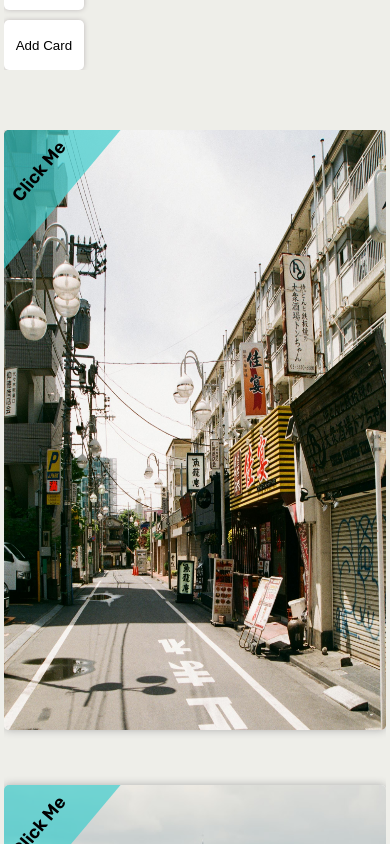
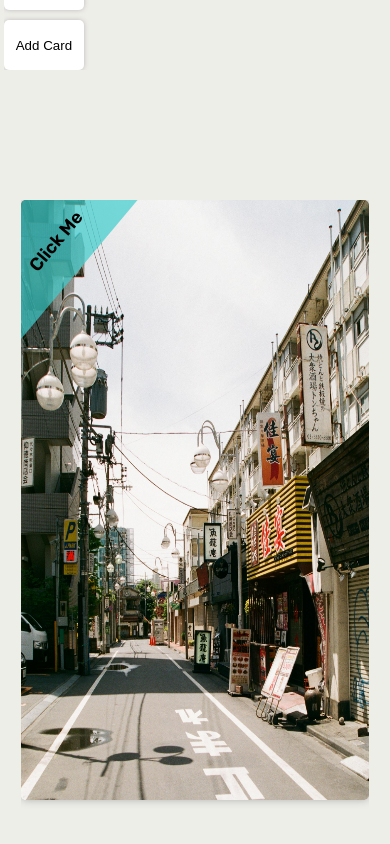
Before and after one commit to giozauta/countries-app, a React (Vite) app: page /en/cards in a window 390 px wide. Shown: the part 1400-2244 px from the top of the page. Built offline with nearby package versions, Linux system fonts and the light colour scheme; data requests are answered from the project's data file.

Commit message:
add editFunctionality

```diff
--- a/src/pages/about/aboutViews.module.css
+++ b/src/pages/about/aboutViews.module.css
@@ -1,5 +1,4 @@
 .aboutViewsBox {
-  border: 2px solid black;
   display: flex;
   justify-content: flex-start;
   align-items: center;
--- a/src/pages/cards/components/list/card-edit-form/CardEditForm.tsx
+++ b/src/pages/cards/components/list/card-edit-form/CardEditForm.tsx
@@ -1,9 +1,10 @@
 import React, { FormEvent, useState, useEffect } from "react";
+import { useParams } from "react-router-dom";
 import styles from "./cardEditForm.module.css";
 
 type CardEditFormProps = {
   onEditSubmit: (updatedData: {
-    id:string;
+    id: string;
     countryNameEn: string;
     countryNameKa: string;
     capitalCityEn: string;
@@ -14,9 +15,9 @@ type CardEditFormProps = {
   id: string;
 };
 
-const CardEditForm: React.FC<CardEditFormProps> = ({onEditSubmit,id}) => {
+const CardEditForm: React.FC<CardEditFormProps> = ({ onEditSubmit, id }) => {
   const [inputState, setInputState] = useState({
-    id:id,
+    id: id,
     countryNameEn: "",
     countryNameKa: "",
     capitalCityEn: "",
@@ -33,14 +34,14 @@ const CardEditForm: React.FC<CardEditFormProps> = ({onEditSubmit,id}) => {
     population: "",
   });
 
-
   const georgianLetters = /^[ა-ჰ\s]*$/;
   const englishLetters = /^[A-Za-z\s]*$/;
+  const {lang} = useParams();
+  const currentLang = lang ?? "en";
 
   useEffect(() => {
     setInputState((prev) => ({ ...prev, id }));
-  }, []);
-
+  }, [id]);
 
   const handleChange = (event: FormEvent<HTMLInputElement>) => {
     const { name, value, files } = event.currentTarget;
@@ -48,15 +49,31 @@ const CardEditForm: React.FC<CardEditFormProps> = ({onEditSubmit,id}) => {
 
     if (name === "countryNameEn" || name === "capitalCityEn") {
       if (!englishLetters.test(value)) {
-        errorMessage = "Must contain only English letters";
+        if(currentLang === "en"){
+          errorMessage = "Must contain only English letters"
+        }
+        if(currentLang === "ka"){
+          errorMessage = "გთხოვთ შეავსოთ ინგლისური ასოებით"
+        }
+
       }
     } else if (name === "countryNameKa" || name === "capitalCityKa") {
       if (!georgianLetters.test(value)) {
-        errorMessage = "Must contain only Georgian letters";
+        if(currentLang === "en"){
+          errorMessage = "Must contain only English letters"
+        }
+        if(currentLang === "ka"){
+          errorMessage = "გთხოვთ შეავსოთ ინგლისური ასოებით"
+        }
       }
     } else if (name === "population") {
       if (isNaN(Number(value)) || Number(value) < 0) {
-        errorMessage = "Population must be a positive number";
+        if(currentLang === "en"){
+          errorMessage = "Population must be a positive number"
+        }
+        if(currentLang === "ka"){
+          errorMessage = "მოსახლეობა უნდა იყოს დადებითი რიცხვი"
+        }
       }
     } else if (name === "imgSrc" && files && files[0]) {
       const file = files[0];
@@ -84,10 +101,10 @@ const CardEditForm: React.FC<CardEditFormProps> = ({onEditSubmit,id}) => {
     }));
   };
 
-  const handleSubmit=(event:FormEvent)=>{
-      event.preventDefault();
-      onEditSubmit(inputState);
-  }
+  const handleSubmit = (event: FormEvent) => {
+    event.preventDefault();
+    onEditSubmit(inputState);
+  };
 
   return (
     <div className={styles.formContainer}>
@@ -150,7 +167,7 @@ const CardEditForm: React.FC<CardEditFormProps> = ({onEditSubmit,id}) => {
           accept=".jpg,.png"
         />
 
-        <button  type="submit" className={styles.submitButton}>
+        <button type="submit" className={styles.submitButton}>
           Update Card
         </button>
       </form>
--- a/src/pages/cards/components/list/card-list/CardList.tsx
+++ b/src/pages/cards/components/list/card-list/CardList.tsx
@@ -47,10 +47,9 @@ type EditCardData = {
   capitalCityKa: string;
   population: number;
   imgSrc: string;
-}
+};
 const CardList: React.FC = () => {
   const [countries, setCountries] = useState<Country[]>([]);
-  const [deleteTrigger, setDeleteTrigger] = useState(false); // როდესაც მონაცემები წაიშლება ან დაემატება მოხდება ცვლილება სთეითის და კომპონენტი დარენდერდება
   const [formSection, setFormSection] = useState(false); //card-ის დასამატებელი ფორმის პანელის გამოსაჩენად გვჭირდება
   const [showEditForm, setShowEditForm] = useState<string | null>(null); // card - ის დასაედიტებელი ფორმის გამოსაჩენად გვჭირდება
 
@@ -67,7 +66,7 @@ const CardList: React.FC = () => {
         console.error("Error", error);
       })
       .finally(() => {});
-  }, [deleteTrigger]);
+  }, [countries]);
 
   const sortCountries = [...countries].sort(
     (a, b) => Number(a.deleteStatus) - Number(b.deleteStatus),
@@ -92,13 +91,18 @@ const CardList: React.FC = () => {
       // ეს კოდი უბრალოდ იმისთვის რომ წინასწარ ჩაწერილი მონაცემები რომ არ წამიშალოს და ვიზუალი არ დაამახინჯოს
       axios
         .delete(`http://localhost:3000/countries/${id}`)
-        .then(() => {
-          setDeleteTrigger(!deleteTrigger);
-        })
         .catch((error) => {
           console.error("Error", error);
         });
     }
+    if(Number(id) <= 6){
+      if(currentLang=="en"){
+        alert("Cant Delete default card")
+      }else{
+        alert("Default ბარათის წაშლა დროებით არ შეიძლება")
+      }
+    }
+
   };
 
   const handleCreateCard = (newCardData: NewCardData) => {
@@ -119,13 +123,41 @@ const CardList: React.FC = () => {
       deleteStatus: false,
     };
 
-    axios.post("http://localhost:3000/countries", data).then(() => {
-      setDeleteTrigger(!deleteTrigger);
-    });
+    axios.post("http://localhost:3000/countries", data);
   };
 
   const handleEditCard = (updatedData: EditCardData) => {
-    console.log(updatedData)
+    const idToNumber = Number(updatedData.id);
+    const oldData = countries[idToNumber-1];
+
+    const data = {
+      id: updatedData.id,
+      countryName: {
+        en: updatedData.countryNameEn !== "" ? updatedData.countryNameEn :oldData.countryName.en,
+        ka: updatedData.countryNameKa !== "" ? updatedData.countryNameKa :oldData.countryName.ka,
+      },
+      capitalCity: {
+        en: updatedData.capitalCityEn !== "" ? updatedData.capitalCityEn :oldData.capitalCity.en,
+        ka: updatedData.capitalCityKa !== "" ? updatedData.capitalCityKa : oldData.capitalCity.ka,
+      },
+      population: updatedData.population !== 0 ? updatedData.population :4,
+      imgSrc: updatedData.imgSrc !== "" ? updatedData.imgSrc :oldData.imgSrc,
+      article: "new article",
+      vote: 0,
+      deleteStatus: false,
+    };
+
+    if(Number(updatedData.id) > 6){
+      axios.put(`http://localhost:3000/countries/${updatedData.id}`, data);
+      setShowEditForm((prev) => (prev === updatedData.id ? null : updatedData.id));//იმისთვის რომ ფორმის საბმითზე ფორმა გაგვიქროს
+    }
+    if(Number(updatedData.id) <= 6){
+      if(currentLang=="en"){
+        alert("Cant change default card")
+      }else{
+        alert("Default ბარათის შეცვლა დროებით არ შეიძლება")
+      }
+    }
 
   };
 
@@ -156,7 +188,7 @@ const CardList: React.FC = () => {
         </button>
         {formSection ? <CardAddForm onCardCreate={handleCreateCard} /> : null}
       </div>
-      <div className={styles.CardsBox}>
+      <div className={styles.cardsBox}>
         {sortCountries.map((country) => (
           <Card
             id={country.id}
@@ -170,7 +202,9 @@ const CardList: React.FC = () => {
               country={country}
               handleCountriesVote={handleCountriesVote}
             />
-            {showEditForm === country.id && <CardEditForm id={country.id} onEditSubmit={handleEditCard} />}
+            {showEditForm === country.id && (
+              <CardEditForm id={country.id} onEditSubmit={handleEditCard} />
+            )}
             <ShowEditButton
               id={country.id}
               onSHowEditButtonClick={handleShowEditForm}
--- a/src/pages/cards/components/list/card-list/cardList.module.css
+++ b/src/pages/cards/components/list/card-list/cardList.module.css
@@ -1,3 +1,25 @@
+.cardsBox::-webkit-scrollbar {
+  height: 10px; /* Height of the horizontal scrollbar */
+
+}
+
+.cardsBox::-webkit-scrollbar-track {
+  background: #f1f1f1; /* Color of the scrollbar track */
+  border-radius: 8px; /* Rounded corners for track */
+}
+
+.cardsBox::-webkit-scrollbar-thumb {
+  cursor: pointer;
+  background: #37CBCB; /* Color of the scrollbar handle */
+  border-radius: 8px; /* Rounded corners for handle */
+}
+
+.cardsBox::-webkit-scrollbar-thumb:hover {
+  background:#278f8f; /* Darker color on hover */
+}
+
+
+
 .cardListSection {
   display: flex;
   flex-direction: column;
@@ -7,6 +29,7 @@
   margin: auto;
   padding-bottom: 100px;
 }
+
 
 .cardButtonSection {
   display: flex;
@@ -39,13 +62,15 @@
   color: white;
 }
 
-.CardsBox {
-  display: grid;
-  grid-template-columns: auto auto auto;
-  grid-gap: 55px;
-  width: 100%;
-  margin: auto;
-  overflow: hidden;
+.cardsBox {
+  margin:70px auto 70px auto;
+  width:90%; /* Fixed width for the parent container */
+  height: auto; /* Fixed height for the parent container */
+  overflow-x: scroll; /* Enable horizontal scrolling */
+  display: flex; /* Use flexbox layout */
+  align-items: center; /* Center items vertically (optional) */
+  padding-bottom:50px;
+  gap: 36px;
 }
 
 @media only screen and (max-width: 1380px) {
@@ -66,17 +91,7 @@
     justify-content: flex-start;
     align-items: flex-start;
   }
-  .CardsBox {
-    display: flex;
-    flex-direction: column;
-    justify-content: flex-start;
-    align-items: flex-start;
-  }
-  .CardsBox > div {
-    margin-left: auto;
-  }
 }
-
 @media screen and (max-width: 420px) {
   .cardListSection,
   .CardsBox,
--- a/src/pages/cards/components/list/card/card.module.css
+++ b/src/pages/cards/components/list/card/card.module.css
@@ -9,6 +9,8 @@
   box-shadow: 0 0px 8px rgb(173, 173, 173);
   background-color: #ffffff;
   position: relative;
+  flex-shrink: 0;
+
 }
 .deleteCard {
   margin: auto;
```
Also changed, not shown: database.json (line endings or trailing spaces).
